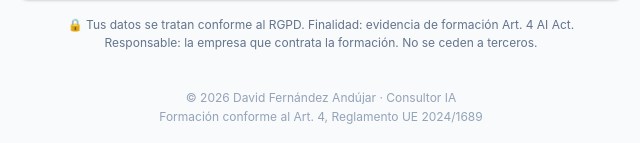
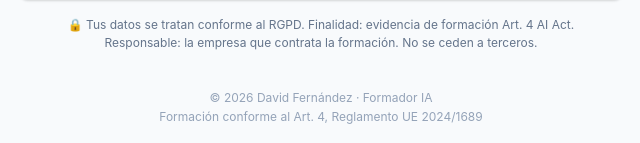
Before and after one commit to davferand/Quiz_IA, a plain HTML site: page index.html in a window 1280 px wide. Shown: the part 788-931 px from the top of the page, 319-959 px from the left. Drawn offline with Linux system fonts and the light colour scheme.

Commit message:
Update footer copyright information

```diff
--- a/index.html
+++ b/index.html
@@ -579,7 +579,7 @@
 </div>
 
 <div class="footer">
-  © 2026 David Fernández Andújar · Consultor IA<br>
+  © 2026 David Fernández · Formador IA<br>
   Formación conforme al Art. 4, Reglamento UE 2024/1689
 </div>
 
```
